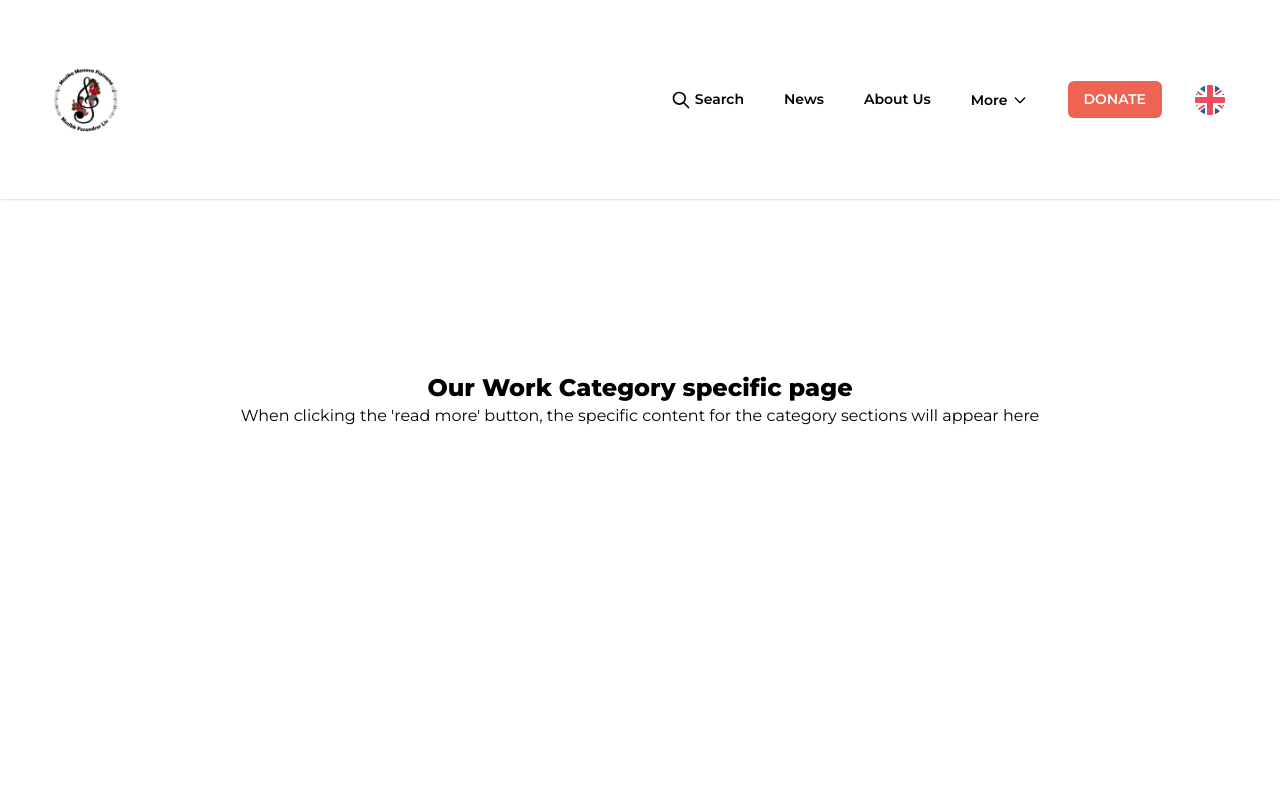
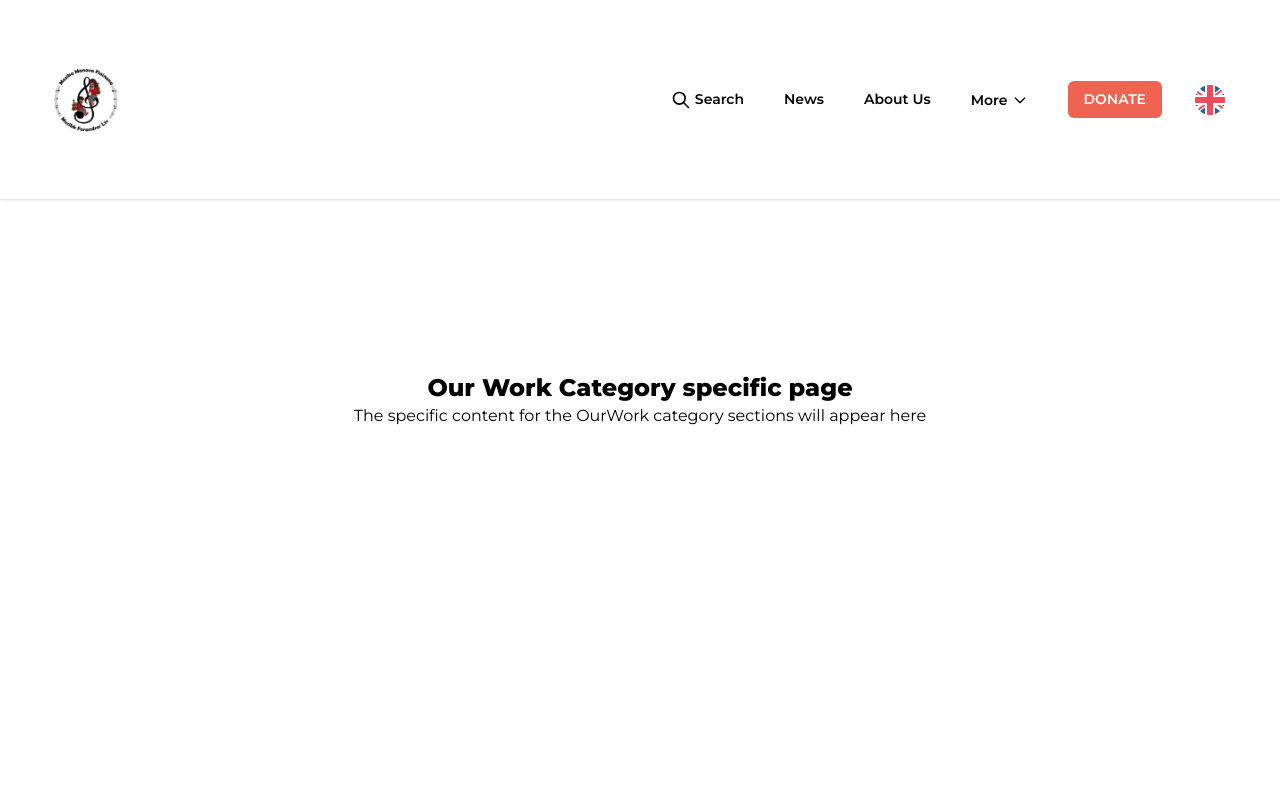
Before and after one commit to NoroffFEU/musikkforandrerliv.no, a React (Vite) app: page /work-specific in a window 1280 px wide. Shown: the top 800 px of the page. Built offline with nearby package versions, Linux system fonts and the light colour scheme; a web font is replaced by a local one.

Commit message:
Small update on the title text

```diff
--- a/src/pages/OurWorkSpecific.jsx
+++ b/src/pages/OurWorkSpecific.jsx
@@ -8,8 +8,8 @@ function CategorySpecific() {
           Our Work Category specific page
         </h1>
         <p>
-          When clicking the 'read more' button, the specific content for the
-          category sections will appear here{' '}
+          The specific content for the OurWork category sections will appear
+          here
         </p>
       </div>
     </ErrorBoundary>
```
